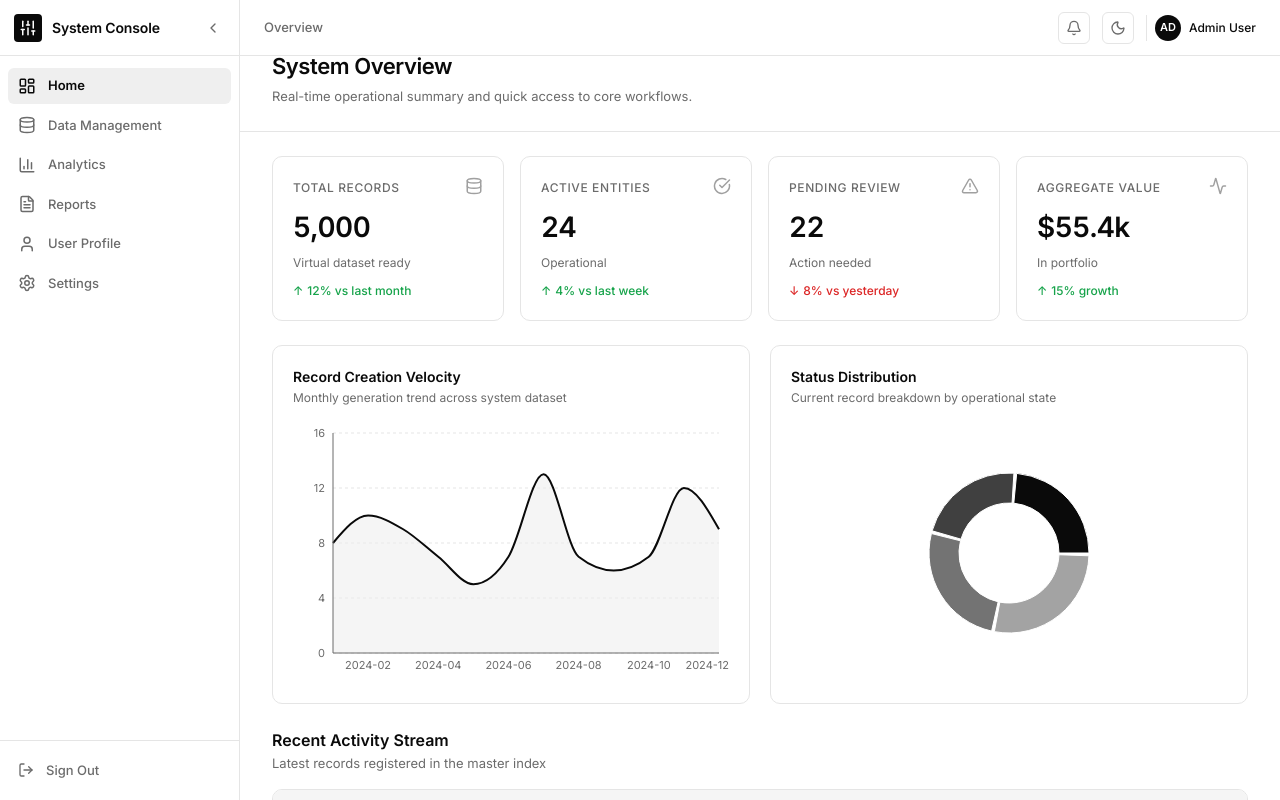
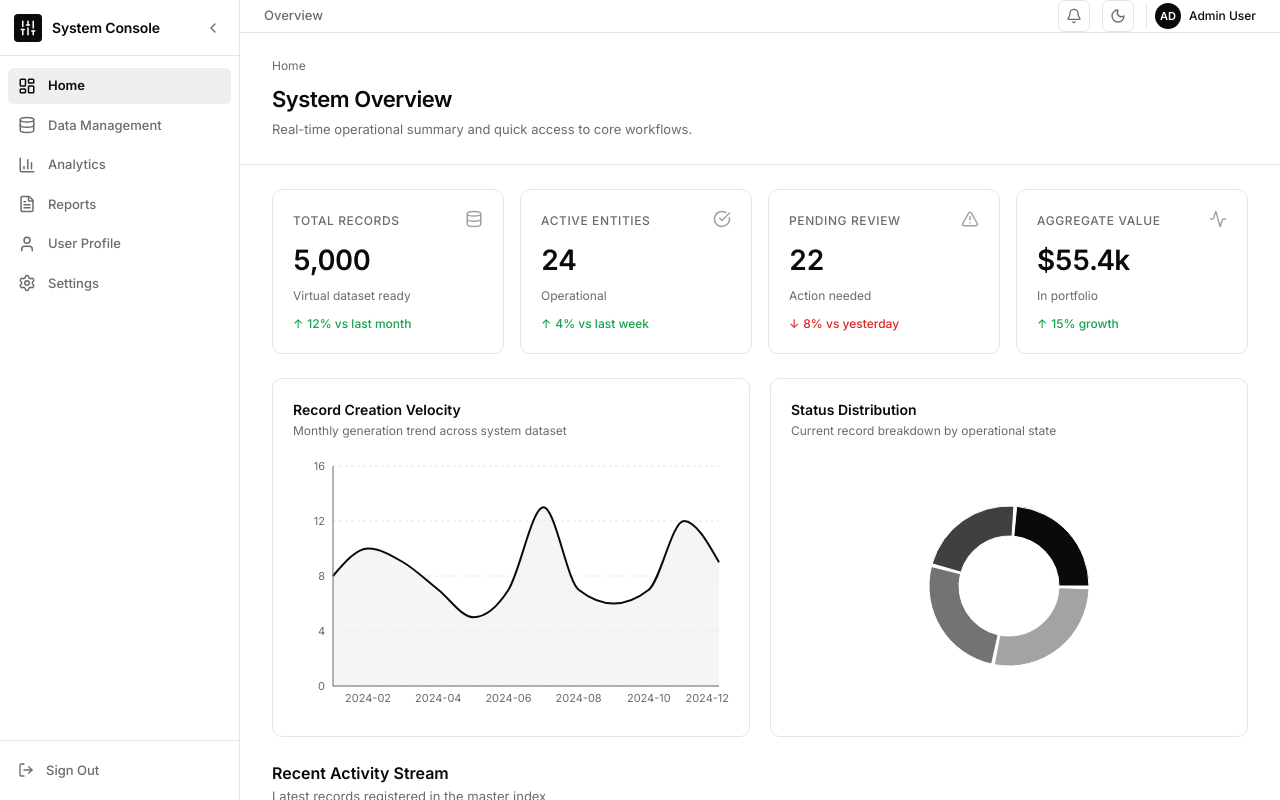
Before and after one commit to Venkat-M-9/pr1, a Next.js app: page / in a window 1280 px wide. Shown: the top 800 px of the page. Built offline with nearby package versions, Linux system fonts and the light colour scheme.

Commit message:
fix: adjust TopBar positioning from fixed to sticky so it does not overlap page header

```diff
--- a/src/components/layout/TopBar.module.css
+++ b/src/components/layout/TopBar.module.css
@@ -1,8 +1,7 @@
 .topbar {
-  position: fixed;
+  position: sticky;
   top: 0;
-  right: 0;
-  left: var(--sidebar-w);
+  width: 100%;
   height: var(--topbar-h);
   background: var(--bg);
   border-bottom: 1px solid var(--border);
@@ -11,7 +10,6 @@
   justify-content: space-between;
   padding: 0 24px;
   z-index: 90;
-  transition: left var(--transition);
 }
 
 .left {
```
